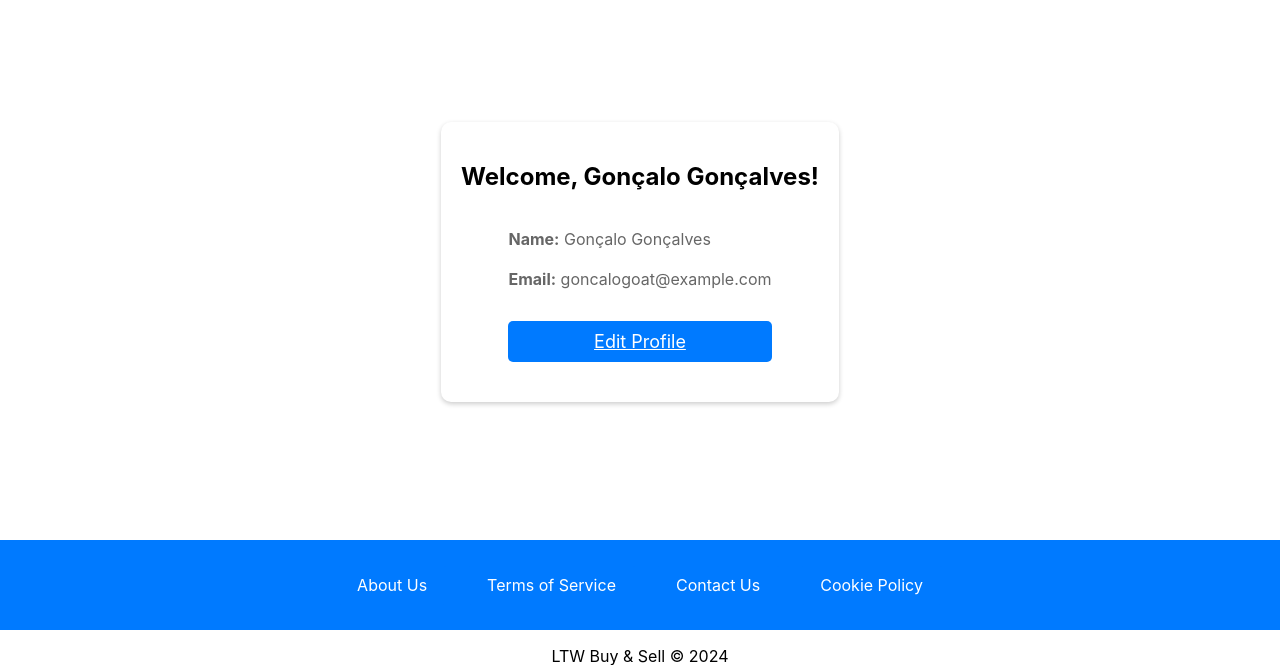
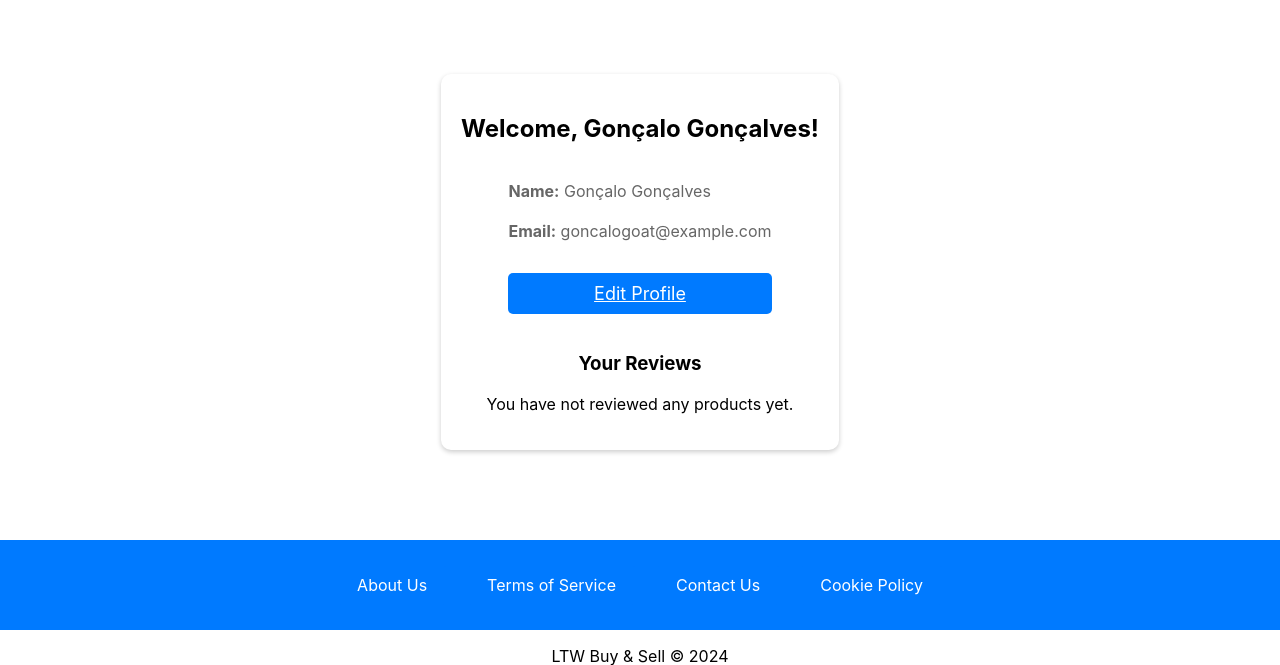
Before and after one commit to GoncaloMatias1/LTW_Project_ReVive, a PHP site: page /pages/profile.php in a window 1280 px wide. Shown: the part 102-767 px from the top of the page. Run offline with PHP 8.4, Linux system fonts and the light colour scheme; the visitor is signed in with stand-in values (Sample User, id 1); data comes from the database, SQL or seed files in the repository; both versions use the stored data as it was after the commit.

Commit message:
rating working

```diff
--- a/database/reviews.class.php
+++ b/database/reviews.class.php
@@ -0,0 +1,23 @@
+<?php
+
+class Reviews {
+    public static function addReview(PDO $db, int $userId, int $itemId, int $rating, string $comment): bool {
+        $stmt = $db->prepare("INSERT INTO reviews (user_id, item_id, rating, comment, review_date) VALUES (?, ?, ?, ?, ?)");
+
+        $currentDate = date('Y-m-d H:i:s');
+
+        return $stmt->execute([$userId, $itemId, $rating, $comment, $currentDate]);
+    }
+
+    public static function getReviewsByUser(PDO $db, int $userId): array {
+        $stmt = $db->prepare("SELECT items.title, reviews.rating, reviews.comment, reviews.review_date FROM reviews JOIN items ON reviews.item_id = items.item_id WHERE reviews.user_id = ?");
+        $stmt->execute([$userId]);
+        return $stmt->fetchAll(PDO::FETCH_ASSOC);
+    }
+
+    public static function getReviewsByItem(PDO $db, int $itemId): array {
+        $stmt = $db->prepare("SELECT users.username, reviews.rating, reviews.comment, reviews.review_date FROM reviews JOIN users ON reviews.user_id = users.user_id WHERE reviews.item_id = ?");
+        $stmt->execute([$itemId]);
+        return $stmt->fetchAll(PDO::FETCH_ASSOC);
+    }
+}
--- a/database/sql/create.sql
+++ b/database/sql/create.sql
@@ -62,9 +62,9 @@ CREATE TABLE reviews (
     review_id INTEGER PRIMARY KEY AUTOINCREMENT,
     item_id INTEGER NOT NULL,
     user_id INTEGER NOT NULL,
-    rating INTEGER NOT NULL,
+    rating INTEGER NOT NULL CHECK (rating >= 1 AND rating <= 5),
     comment TEXT,
-    review_date DATETIME NOT NULL,
+    review_date DATETIME NOT NULL DEFAULT CURRENT_TIMESTAMP,
     FOREIGN KEY (item_id) REFERENCES items(item_id),
     FOREIGN KEY (user_id) REFERENCES users(user_id)
 );
--- a/pages/profile.php
+++ b/pages/profile.php
@@ -2,6 +2,7 @@
 require_once(__DIR__ . '/../utils/session.php');
 require_once(__DIR__ . '/../database/connection.db.php');
 require_once(__DIR__ . '/../database/users.class.php');
+require_once(__DIR__ . '/../database/reviews.class.php');
 require_once(__DIR__ . '/../templates/common.php');
 
 $session = new Session();
@@ -9,11 +10,12 @@ $db = getDatabaseConnection();
 
 if (!$session->isLoggedIn()) {
     header("Location: login.php");
-    exit;
+    exit();
 }
 
 $user_id = $_SESSION['user_id'];
 $user = Users::getUser($db, $user_id);
+$reviews = Reviews::getReviewsByUser($db, $user_id);
 
 drawHeader('Profile', true, false, $session);
 ?>
@@ -27,6 +29,24 @@ drawHeader('Profile', true, false, $session);
         <p><strong>Email:</strong> <?php echo htmlspecialchars($user->email); ?></p>
         <a href="edit_profile.php">Edit Profile</a>
     </div>
+
+    <h3>Your Reviews</h3>
+    <div class="user-reviews">
+        <?php if (count($reviews) > 0): ?>
+            <ul>
+                <?php foreach ($reviews as $review): ?>
+                    <li>
+                        <p><strong>Product:</strong> <?php echo htmlspecialchars($review['title']); ?></p>
+                        <p><strong>Rating:</strong> <?php echo htmlspecialchars($review['rating']); ?>/5</p>
+                        <p><strong>Comment:</strong> <?php echo htmlspecialchars($review['comment']); ?></p>
+                        <p><strong>Date:</strong> <?php echo htmlspecialchars($review['review_date']); ?></p>
+                    </li>
+                <?php endforeach; ?>
+            </ul>
+        <?php else: ?>
+            <p>You have not reviewed any products yet.</p>
+        <?php endif; ?>
+    </div>
 </div>
 
 <?php
--- a/styles/profile.css
+++ b/styles/profile.css
@@ -75,3 +75,19 @@ footer {
     box-sizing: border-box;
     margin: 20px 0;
 }
+
+.user-reviews ul {
+    list-style: none;
+    padding: 0;
+}
+
+.user-reviews li {
+    margin-bottom: 20px;
+    padding: 10px;
+    background-color: #f7f7f7;
+    border-radius: 8px;
+}
+
+.user-reviews strong {
+    color: #333;
+}
```
Also changed, not shown: pages/item.php (+8 -5 lines), pages/submit_review.php (added, +29 -0 lines), database/sql/ltw_project.db.
